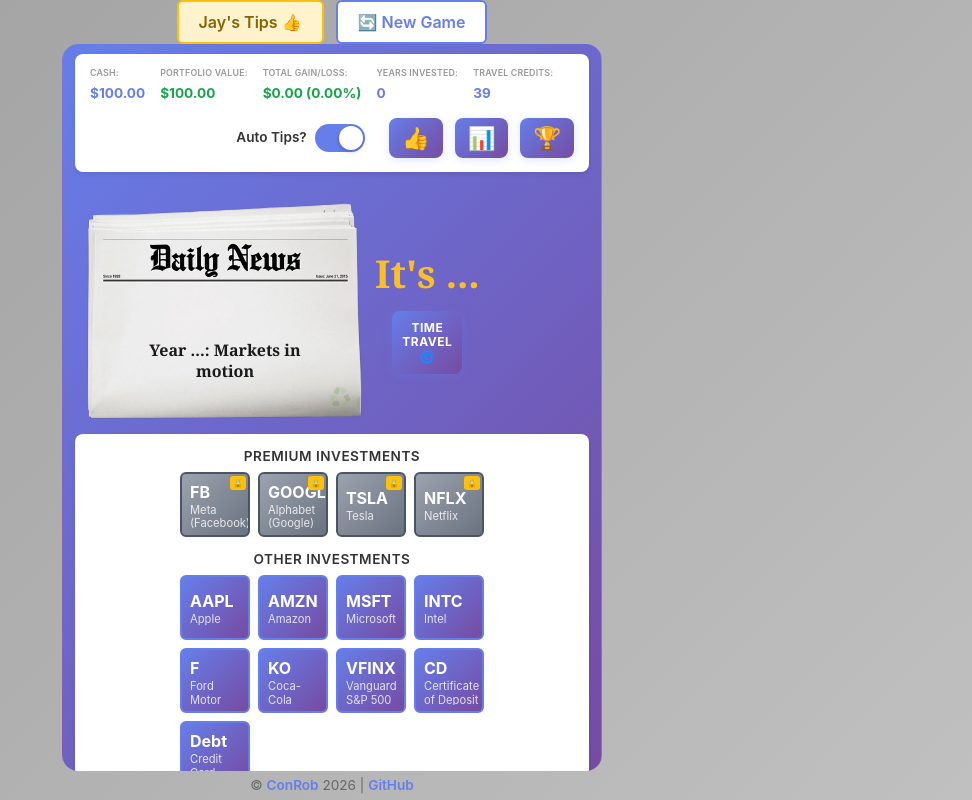
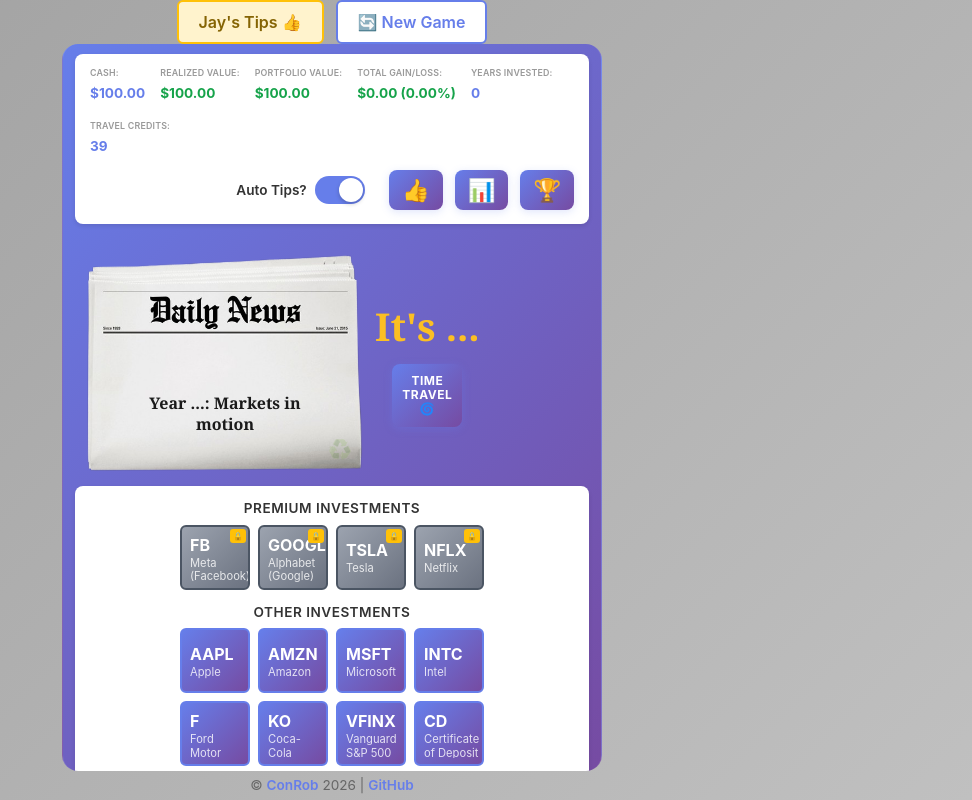
Before and after one commit to crobs808/stock-time-travel, a React (Vite) app: page /game in a window 1280 px wide. Shown: the whole page, without its empty margins (308-1280 px from the left). Built offline with nearby package versions, Linux system fonts and the light colour scheme.

Commit message:
add realized vs unrealized value for chaotic mode

```diff
--- a/src/components/GameOverModal.jsx
+++ b/src/components/GameOverModal.jsx
@@ -1,38 +1,45 @@
 import { useNavigate } from 'react-router-dom';
 import { useGameStore } from '../store/gameStore';
+import { formatCurrency } from '../utils/taxCalculations';
 import '../styles/game-over-modal.css';
 
 export default function GameOverModal() {
   const navigate = useNavigate();
-  const { portfolioValue, resetGame } = useGameStore();
+  const { portfolioValue, resetGame, currentYear, getPricesForYear, getPortfolioAnalysis } = useGameStore();
 
-  // Determine game over status based on portfolio value
+  // Get portfolio analysis to determine realized value for status
+  const currentPrices = getPricesForYear(currentYear);
+  const portfolioAnalysis = getPortfolioAnalysis(currentYear, currentPrices);
+  const realizedValue = portfolioAnalysis.realized;
+  const unrealizedValue = portfolioAnalysis.unrealized;
+
+  // Determine game over status based on REALIZED portfolio value (accurate for current year)
   let status = null;
   let title = '';
   let message = '';
   let image = '';
 
-  if (portfolioValue < 100) {
+  if (realizedValue < 100) {
     status = 'struggling';
     title = 'Game Over';
     message = "Alas! You played your cards, but couldn't quite find the right rhythm. You end up penniless and on the streets! (Just kidding, it's just a game. Click the \"New Game\" button to try again!)";
     image = '/img/jay-struggling.png';
-  } else if (portfolioValue > 500000) {
+  } else if (realizedValue > 500000) {
     status = 'goat';
     title = 'Congrats, you are the G.O.A.T.';
     message = 'Wow, Jay is quite impressed and invites you to party on his yacht. We hope you learned a thing or two about investment strategies and had a little fun in the process. Tell your friends about this game so we can increase financial literacy throughout the world!';
     image = '/img/jay-goat.png';
-  } else if (portfolioValue >= 250000) {
+  } else if (realizedValue >= 250000) {
     status = 'millionaire';
     title = '[Placeholder: Millionaire Status]';
     message = '[Add your custom message for the Millionaire status here]';
     image = '/img/placeholder.png';
-  } else if (portfolioValue >= 150000) {
+  } else if (realizedValue >= 150000) {
     status = 'wealthy';
     title = '[Placeholder: Wealthy Status]';
     message = '[Add your custom message for the Wealthy status here]';
     image = '/img/placeholder.png';
-  } else if (portfolioValue >= 100) {
+  } else if (realizedValue >= 100) {
     status = 'winner';
     title = '[Placeholder: Winner Status]';
     message = '[Add your custom message for the Winner status here]';
@@ -60,6 +67,28 @@ export default function GameOverModal() {
         <div className="game-over-content">
           <h1 className="game-over-title">{title}</h1>
           <p className="game-over-message">{message}</p>
+
+          <div className="game-over-portfolio-summary">
+            <div className="portfolio-summary-item year-display">
+              <span className="summary-label">Final Year:</span>
+              <span className="summary-value">{currentYear}</span>
+            </div>
+            <div className="portfolio-summary-item">
+              <span className="summary-label">Realized Value:</span>
+              <span className="summary-value">{formatCurrency(realizedValue)}</span>
+            </div>
+            {unrealizedValue > 0 && (
+              <div className="portfolio-summary-item">
+                <span className="summary-label">Unrealized Value:</span>
+                <span className="summary-value warning">{formatCurrency(unrealizedValue)}</span>
+              </div>
+            )}
+            <div className="portfolio-summary-item total">
+              <span className="summary-label">Total Portfolio:</span>
+              <span className="summary-value">{formatCurrency(portfolioValue)}</span>
+            </div>
+          </div>
+
           <img src={image} alt={`Jay ${status}`} className="game-over-image" />
           <button className="game-over-button" onClick={handleNewGame}>
             New Game
--- a/src/components/InvestmentsModal.jsx
+++ b/src/components/InvestmentsModal.jsx
@@ -8,6 +8,7 @@ export default function InvestmentsModal() {
   const closeInvestmentsModal = useGameStore((state) => state.closeInvestmentsModal);
   const getPricesForYear = useGameStore((state) => state.getPricesForYear);
   const getStockPriceForYear = useGameStore((state) => state.getStockPriceForYear);
+  const getPortfolioAnalysis = useGameStore((state) => state.getPortfolioAnalysis);
 
   if (!showInvestmentsModal) return null;
 
@@ -53,7 +54,10 @@ export default function InvestmentsModal() {
   });
 
   // Calculate portfolio value and status
-  const portfolioValue = cash + totalInvestmentValue;
+  const portfolioAnalysis = getPortfolioAnalysis(currentYear, currentPrices);
+  const portfolioValue = portfolioAnalysis.total;
+  const realizedValue = portfolioAnalysis.realized;
+  const unrealizedValue = portfolioAnalysis.unrealized;
 
   const getStatus = (value) => {
     if (value < 100) return { level: 'Struggling', index: 0 };
@@ -64,13 +68,30 @@ export default function InvestmentsModal() {
     if (value >= 500000) return { level: 'G.O.A.T.', index: 5 };
   };
 
-  const currentStatus = getStatus(portfolioValue);
+  const currentStatus = getStatus(realizedValue);
 
   return (
     <div className="modal-overlay" onClick={closeInvestmentsModal}>
       <div className="investments-modal" onClick={(e) => e.stopPropagation()}>
         <button className="modal-close-x" onClick={closeInvestmentsModal}>✕</button>
         <h2>Your investments as of {currentYear}</h2>
+
+        <div className="portfolio-summary">
+          <div className="summary-stat">
+            <span className="summary-label">Realized Value:</span>
+            <span className="summary-value">{formatCurrency(realizedValue)}</span>
+          </div>
+          {unrealizedValue > 0 && (
+            <div className="summary-stat">
+              <span className="summary-label">Unrealized Value:</span>
+              <span className="summary-value warning">{formatCurrency(unrealizedValue)}</span>
+            </div>
+          )}
+          <div className="summary-stat">
+            <span className="summary-label">Total Portfolio:</span>
+            <span className="summary-value">{formatCurrency(portfolioValue)}</span>
+          </div>
+        </div>
 
         {investments.length === 0 ? (
           <p className="no-investments">No investments yet. Start trading to build your portfolio!</p>
--- a/src/pages/Dashboard.jsx
+++ b/src/pages/Dashboard.jsx
@@ -35,6 +35,7 @@ export default function Dashboard() {
     applyAnnualReturns,
     getPricesForYear,
     getStockPriceForYear,
+    getPortfolioAnalysis,
     incrementClickCounter,
   } = useGameStore();
 
@@ -142,32 +143,17 @@ export default function Dashboard() {
   };
 
   const currentPrices = currentYear ? getPricesForYear(currentYear) : {};
-  let portfolioValue = cash;
-
-  Object.entries(holdings).forEach(([symbol, lots]) => {
-    if (lots && lots.length > 0) {
-      lots.forEach((lot) => {
-        // Extract purchase year from purchaseDate
-        const purchaseYear = new Date(lot.purchaseDate).getFullYear();
-        // Get the correct price accounting for IPO year
-        const price = getStockPriceForYear(symbol, currentYear, lot.costBasis, purchaseYear);
-        portfolioValue += lot.shares * price;
-      });
-    }
-  });
+  const portfolioAnalysis = getPortfolioAnalysis(currentYear, currentPrices);
+  const portfolioValue = portfolioAnalysis.total;
+  const realizedValue = portfolioAnalysis.realized;
 
   const startingValue = 100;
   const totalGain = portfolioValue - startingValue;
   const gainPercent = totalGain / startingValue;
 
-  // Monitor for game over conditions
+  // Update portfolio value in store for use elsewhere
   useEffect(() => {
-    // Update portfolio value in store
     useGameStore.setState({ portfolioValue });
-
-    if (portfolioValue < 100 || portfolioValue > 500000) {
-      setShowGameOverModal(true);
-    }
   }, [portfolioValue]);
 
   return (
@@ -178,6 +164,18 @@ export default function Dashboard() {
             <label>Cash:</label>
             <span>{formatCurrency(cash)}</span>
           </div>
+          <div className="stat">
+            <label>Realized Value:</label>
+            <span className={realizedValue - startingValue >= 0 ? 'positive' : 'negative'}>
+              {formatCurrency(realizedValue)}
+            </span>
+          </div>
+          {portfolioAnalysis.unrealized > 0 && (
+            <div className="stat">
+              <label>Unrealized Value:</label>
+              <span className="warning">{formatCurrency(portfolioAnalysis.unrealized)}</span>
+            </div>
+          )}
           <div className="stat">
             <label>Portfolio Value:</label>
             <span className={totalGain >= 0 ? 'positive' : 'negative'}>
--- a/src/store/gameStore.js
+++ b/src/store/gameStore.js
@@ -377,6 +377,38 @@ export const useGameStore = create(
     return Math.max(0, preTaxValue - (preTaxValue - unrealizedGains));
   },
 
+  // Calculate portfolio analysis with realized vs unrealized holdings based on current year
+  // Returns { realized, unrealized, total }
+  // Realized: value of holdings for companies that have IPO'd in current year
+  // Unrealized: value of holdings for companies that haven't IPO'd yet (worthless in past)
+  getPortfolioAnalysis: (currentYear, currentPrices = {}) => {
+    const state = get();
+    let realized = state.cash; // Cash is always realized
+    let unrealized = 0;
+
+    Object.entries(state.holdings).forEach(([symbol, lots]) => {
+      if (lots && lots.length > 0) {
+        const price = currentPrices[symbol] || lots[0].costBasis;
+        const isAvailable = state.isStockAvailable(symbol, currentYear);
+
+        lots.forEach((lot) => {
+          const lotValue = lot.shares * price;
+          if (isAvailable) {
+            realized += lotValue;
+          } else {
+            unrealized += lotValue;
+          }
+        });
+      }
+    });
+
+    return {
+      realized,
+      unrealized,
+      total: realized + unrealized,
+    };
+  },
+
   // Unlock a premium stock
   unlockStock: (symbol) => set((state) => {
     const newUnlocked = new Set(state.unlockedStocks);
--- a/src/styles/dashboard.css
+++ b/src/styles/dashboard.css
@@ -129,6 +129,10 @@
 
 .stat span.negative {
   color: #dc2626;
+}
+
+.stat span.warning {
+  color: #f59e0b;
 }
 
 .stat.highlight span {
--- a/src/styles/game-over-modal.css
+++ b/src/styles/game-over-modal.css
@@ -70,7 +70,52 @@
   font-size: 1em;
   line-height: 1.6;
   color: #333;
-  margin: 0;
+  margin: 0 0 16px 0;
+}
+
+.game-over-portfolio-summary {
+  background: #f9f9f9;
+  border-radius: 8px;
+  padding: 12px;
+  margin-bottom: 16px;
+  border: 1px solid #eee;
+}
+
+.portfolio-summary-item {
+  display: flex;
+  justify-content: space-between;
+  align-items: center;
+  padding: 6px 0;
+  font-size: 0.95em;
+}
+
+.portfolio-summary-item.year-display {
+  border-bottom: 1px solid #ddd;
+  padding-bottom: 8px;
+  margin-bottom: 8px;
+  font-weight: bold;
+  color: #667eea;
+}
+
+.portfolio-summary-item.total {
+  border-top: 1px solid #ddd;
+  margin-top: 6px;
+  padding-top: 8px;
+  font-weight: bold;
+}
+
+.summary-label {
+  color: #666;
+  font-weight: 600;
+}
+
+.summary-value {
+  color: #333;
+  font-weight: bold;
+}
+
+.summary-value.warning {
+  color: #f59e0b;
 }
 
 .game-over-image {
--- a/src/styles/investments-modal.css
+++ b/src/styles/investments-modal.css
@@ -17,6 +17,36 @@
   font-size: 1.4em;
   text-align: center;
   font-family: 'Georgia', serif;
+}
+
+.portfolio-summary {
+  background: #f9f9f9;
+  border-radius: 8px;
+  padding: 12px;
+  margin-bottom: 16px;
+  border: 1px solid #eee;
+}
+
+.summary-stat {
+  display: flex;
+  justify-content: space-between;
+  align-items: center;
+  padding: 8px 0;
+  font-size: 0.95em;
+}
+
+.summary-label {
+  color: #666;
+  font-weight: 600;
+}
+
+.summary-value {
+  color: #333;
+  font-weight: bold;
+}
+
+.summary-value.warning {
+  color: #f59e0b;
 }
 
 .no-investments {
```
